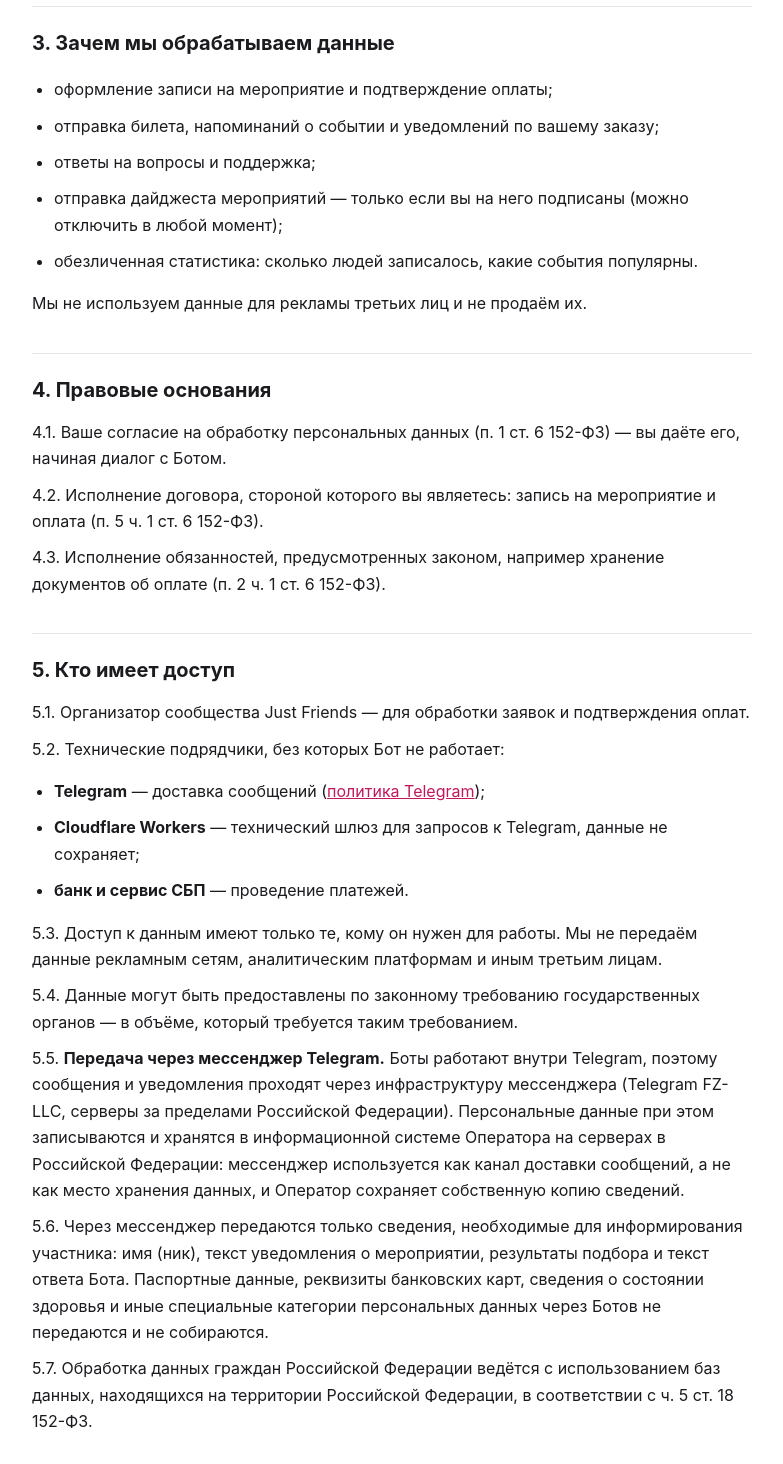
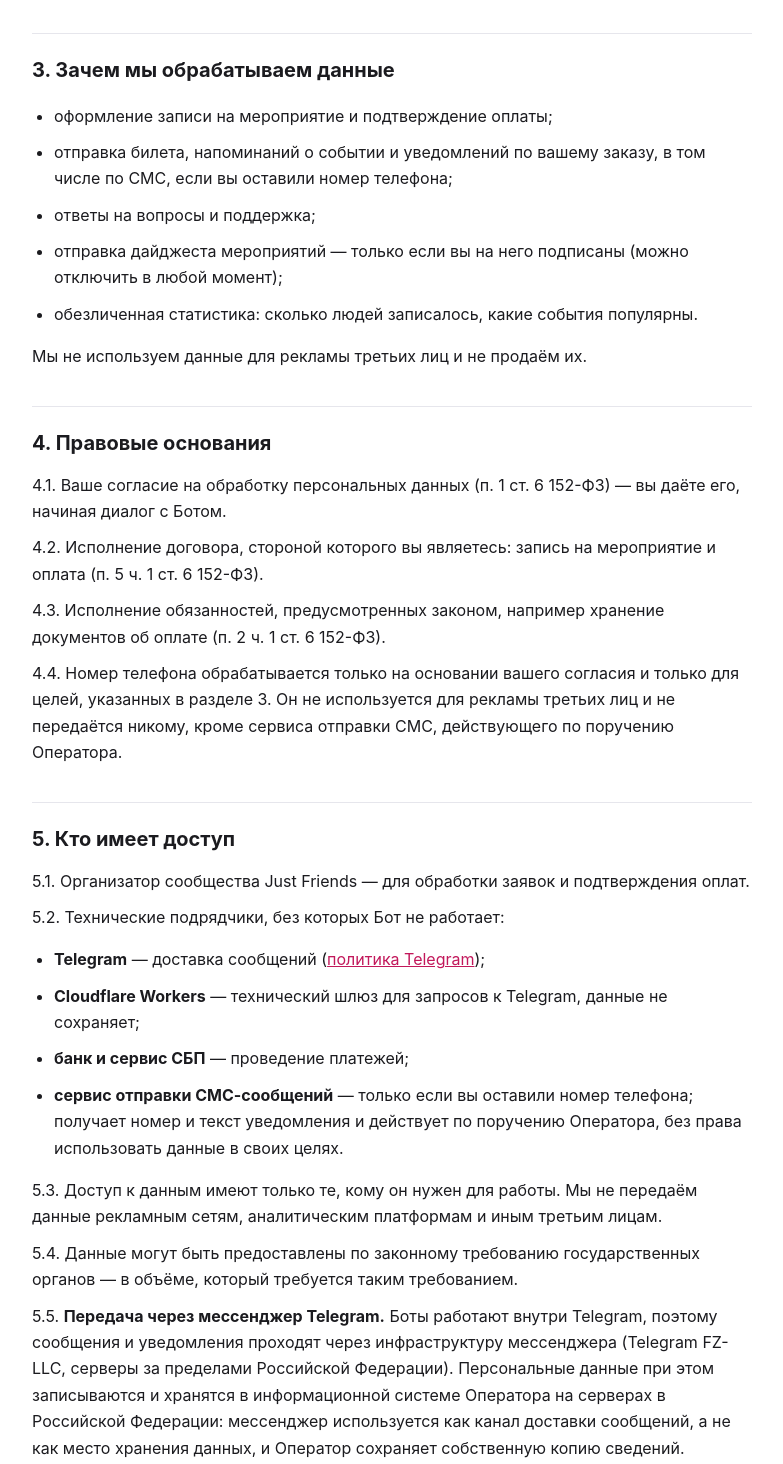
Before and after one commit to JFbotAngel/jf-afisha-bot-privacy, a plain HTML site: page index.html in a window 1280 px wide. Shown: the part 1366-2830 px from the top of the page, without its empty margins (248-1031 px from the left). Drawn offline with Linux system fonts and the light colour scheme.

Commit message:
Политика: номер телефона — цель, основание, получатель (СМС-сервис), срок хранения, маскирование

```diff
--- a/index.html
+++ b/index.html
@@ -48,7 +48,7 @@
   <ul>
     <li>сообщения, отправленные Боту (текст, изображения, файлы);</li>
     <li>ответы на вопросы Бота при записи на мероприятие;</li>
-    <li>номер телефона или иные контакты, если вы их указали;</li>
+    <li>номер телефона — если вы его указали для связи по записи, напоминаний или подтверждения оплаты;</li>
     <li>изображение чека об оплате (если отправляете его добровольно).</li>
   </ul>
   <p>2.3. Данные о заказах и участии:</p>
@@ -63,7 +63,7 @@
   <h2>3. Зачем мы обрабатываем данные</h2>
   <ul>
     <li>оформление записи на мероприятие и подтверждение оплаты;</li>
-    <li>отправка билета, напоминаний о событии и уведомлений по вашему заказу;</li>
+    <li>отправка билета, напоминаний о событии и уведомлений по вашему заказу, в том числе по СМС, если вы оставили номер телефона;</li>
     <li>ответы на вопросы и поддержка;</li>
     <li>отправка дайджеста мероприятий — только если вы на него подписаны (можно отключить в любой момент);</li>
     <li>обезличенная статистика: сколько людей записалось, какие события популярны.</li>
@@ -74,6 +74,7 @@
   <p>4.1. Ваше согласие на обработку персональных данных (п. 1 ст. 6 152-ФЗ) — вы даёте его, начиная диалог с Ботом.</p>
   <p>4.2. Исполнение договора, стороной которого вы являетесь: запись на мероприятие и оплата (п. 5 ч. 1 ст. 6 152-ФЗ).</p>
   <p>4.3. Исполнение обязанностей, предусмотренных законом, например хранение документов об оплате (п. 2 ч. 1 ст. 6 152-ФЗ).</p>
+  <p>4.4. Номер телефона обрабатывается только на основании вашего согласия и только для целей, указанных в разделе 3. Он не используется для рекламы третьих лиц и не передаётся никому, кроме сервиса отправки СМС, действующего по поручению Оператора.</p>
 
   <h2>5. Кто имеет доступ</h2>
   <p>5.1. Организатор сообщества Just Friends — для обработки заявок и подтверждения оплат.</p>
@@ -81,7 +82,8 @@
   <ul>
     <li><b>Telegram</b> — доставка сообщений (<a href="https://telegram.org/privacy" target="_blank" rel="noopener">политика Telegram</a>);</li>
     <li><b>Cloudflare Workers</b> — технический шлюз для запросов к Telegram, данные не сохраняет;</li>
-    <li><b>банк и сервис СБП</b> — проведение платежей.</li>
+    <li><b>банк и сервис СБП</b> — проведение платежей;</li>
+    <li><b>сервис отправки СМС-сообщений</b> — только если вы оставили номер телефона; получает номер и текст уведомления и действует по поручению Оператора, без права использовать данные в своих целях.</li>
   </ul>
   <p>5.3. Доступ к данным имеют только те, кому он нужен для работы. Мы не передаём данные рекламным сетям, аналитическим платформам и иным третьим лицам.</p>
   <p>5.4. Данные могут быть предоставлены по законному требованию государственных органов — в объёме, который требуется таким требованием.</p>
@@ -95,6 +97,7 @@
   <p>6.3. Сроки хранения:</p>
   <ul>
     <li>данные диалога и записи на мероприятия — до отзыва согласия либо 12 месяцев с последнего взаимодействия;</li>
+    <li>номер телефона — до отзыва согласия либо 12 месяцев с последнего взаимодействия, затем удаляется;</li>
     <li>сведения о платежах — 3 года (требование законодательства о бухгалтерском учёте);</li>
     <li>резервные копии — 14 дней;</li>
   </ul>
@@ -120,6 +123,7 @@
     <li>доступ к серверу — только по ключам, пароли не используются;</li>
     <li>токены Ботов и ключи доступа хранятся отдельно от кода, в защищённых файлах;</li>
     <li>резервные копии шифруются;</li>
+    <li>номера телефонов маскируются в журналах и выгрузках, доступ к ним имеет только организатор;</li>
     <li>доступ к боевому серверу имеют только организатор и технический администратор.</li>
   </ul>
 
```
